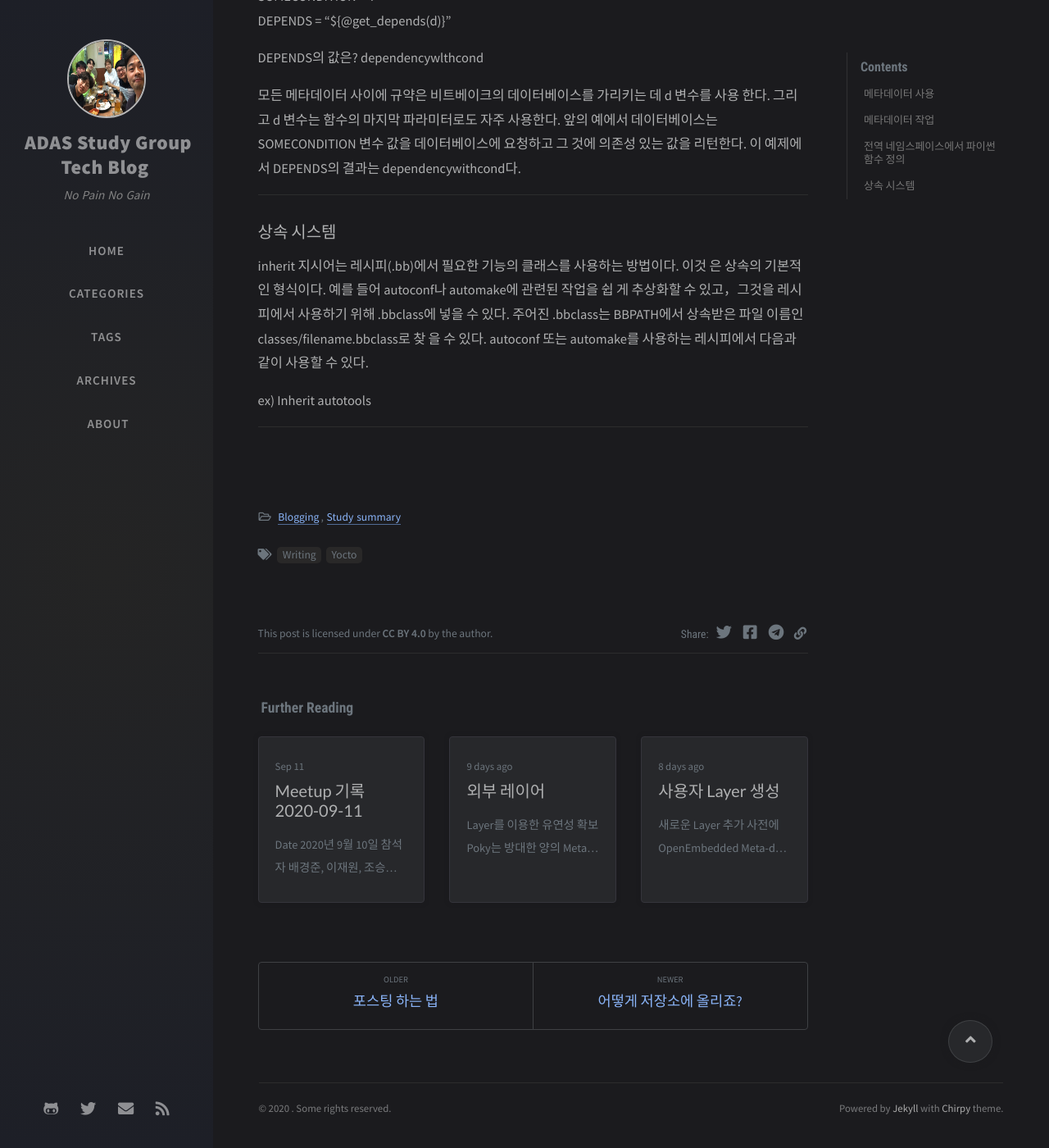
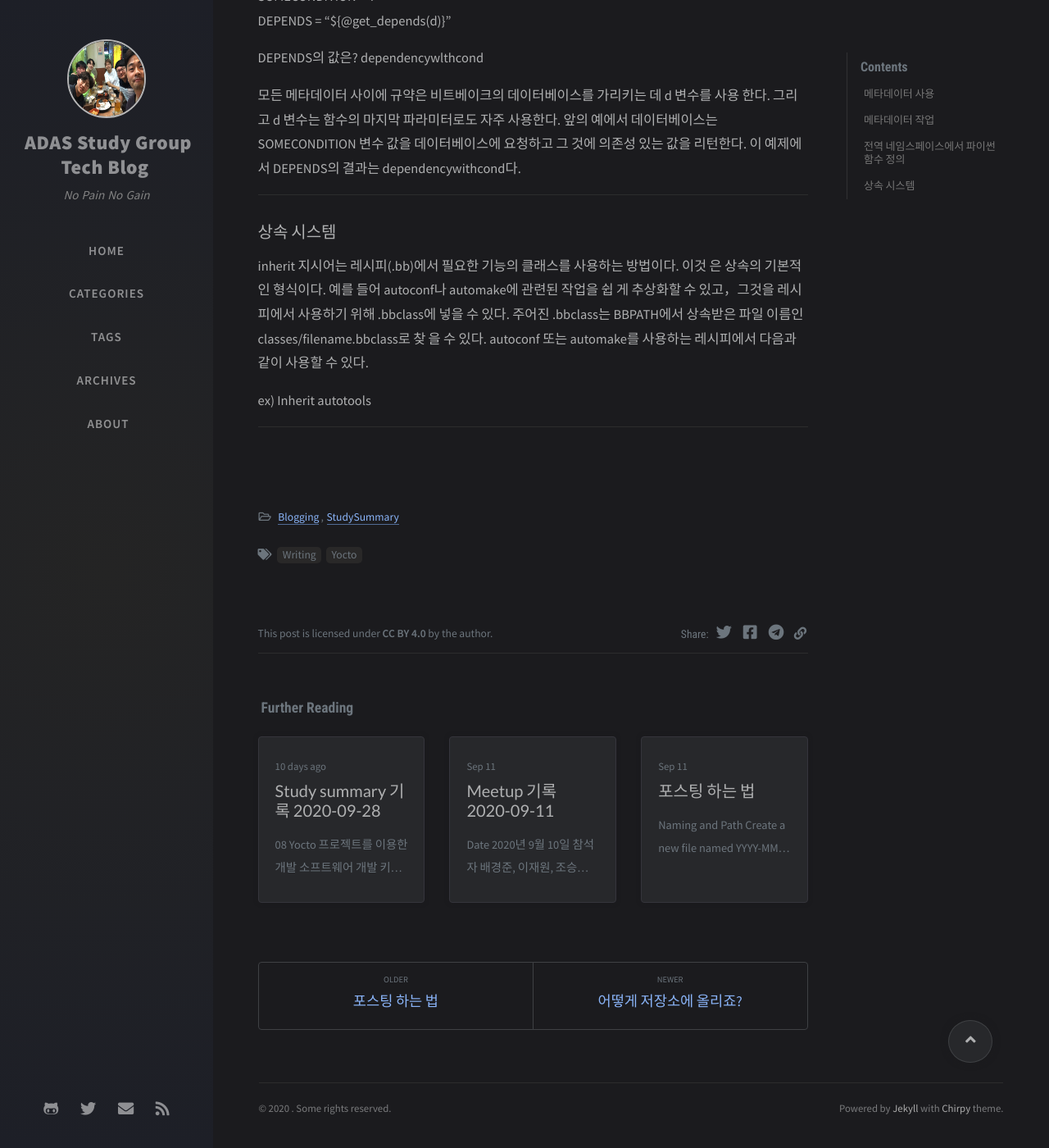
Before and after one commit to ADAS-study-group/adas-study-group.github.io, a Jekyll site: the page built from _posts/Blogging/StudySummary/2020-09-15-07BitbakeMetadata.md, in a window 1280 px wide and 1400 px high, scrolled down 6819 px. Shown: the whole window at 82% size. Built offline with Jekyll 4.4.1, drawn with Linux system fonts in a browser that asks for light colours; nearby versions of some CDN libraries; comment, search, counter and statistics services are not loaded.

Commit message:
#30 issue 카테고리 수정 (#32)
Signed-off-by: 이현호 <happydog4927@gmail.com>

```diff
--- a/_posts/Blogging/StudySummary/2020-09-15-07BitbakeMetadata.md
+++ b/_posts/Blogging/StudySummary/2020-09-15-07BitbakeMetadata.md
@@ -2,7 +2,7 @@
 title: Study summary 기록 2020-09-15
 author: Leehyunho94
 date: 2020-09-15 14:10:00 +0800
-categories: [Blogging, Study summary]
+categories: [Blogging, StudySummary]
 tags: [Writing, Yocto]
 ---
 
--- /dev/null
+++ b/_posts/Blogging/StudySummary/2020-09-28-08YoctoProjectDev.md
@@ -0,0 +1,26 @@
+---
+title: Study summary 기록 2020-09-28
+author: Leehyunho94
+date: 2020-10-05 12:00:00 +0800
+categories: [Blogging, StudySummary]
+tags: [Writing, Yocto]
+---
+
+
+### 08 Yocto 프로젝트를 이용한 개발
+
+소프트웨어 개발 키트란 , SDK ?
+
+- 개발과 디버깅을 하기 위한 파일과 도구의 모음
+
+툴체인이란?
+
+- 소프트웨어 개발에 사용되는 프로그래밍 도구의 집합
+
+- 주로 크로스 컴파일 환경을 뜻함
+
+크로스 컴파일 환경 ?
+
+- 개발환경과 실제 실행 파일이 실행되는곳의 환경이 다른경우
+
+- 주로 pc라는 동일한 환경에서 프로그램을 작성하고 프로그램을 pc에서 사용하는 일반적인 경우와는 다르게  임베디드 시스템을 개발할때에는 개발 pc와 실제 실행파일이 동작하는 시스템이 다른 환경일 경우가 많기 때문에 사용
```
